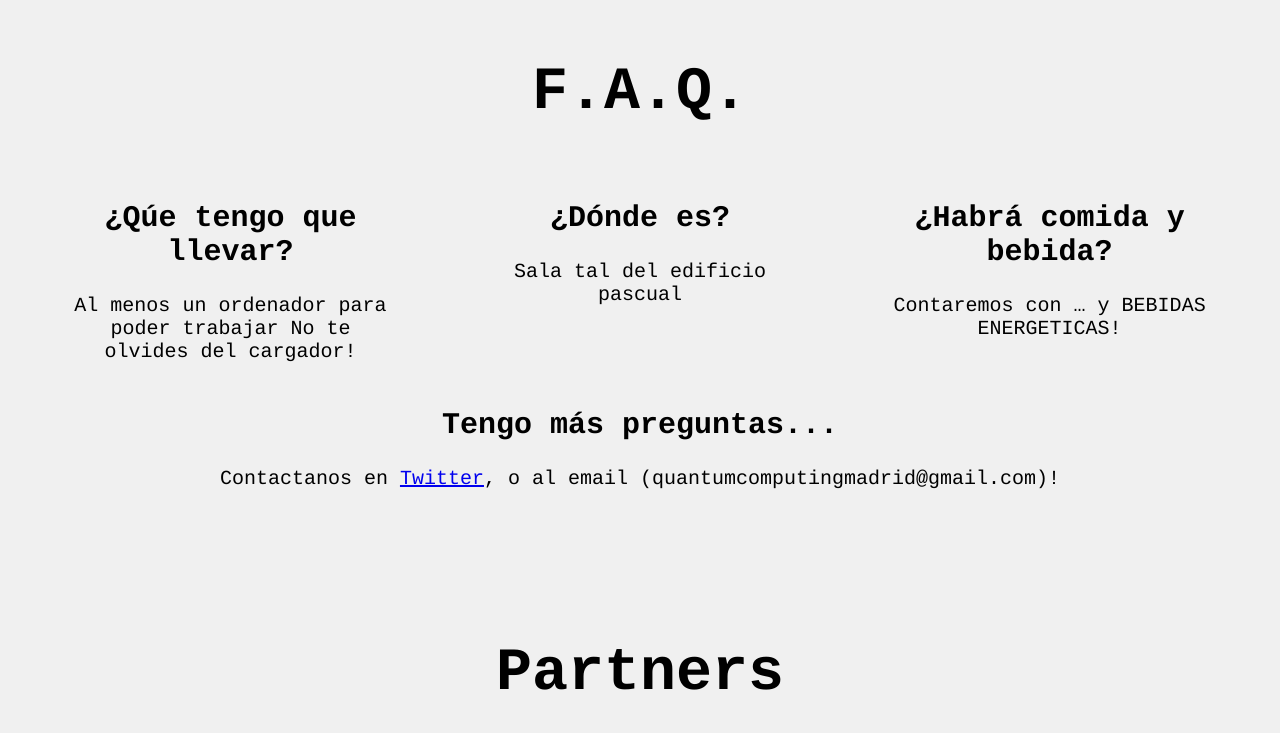
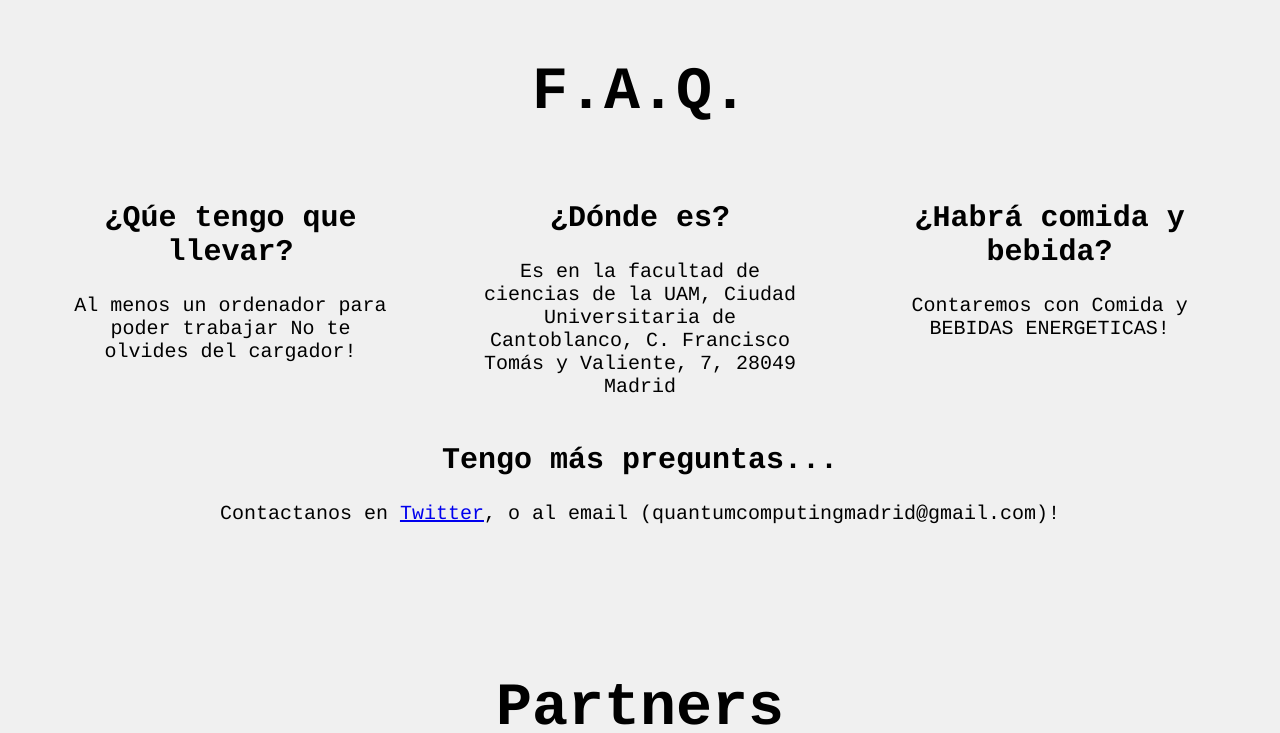
Before and after one commit to Morcu/morcu.github.io, a Jekyll site: the page built from index.html, in a window 1280 px wide and 900 px high, scrolled down 2016 px, cut to the strip 0-733 px from the top of the window. Built offline with Jekyll 4.4.1, drawn with Linux system fonts in a browser that asks for light colours; some of the changed text lies outside the part shown.

Commit message:
more updates

```diff
--- a/_data/faq.yml
+++ b/_data/faq.yml
@@ -12,8 +12,8 @@
 
 - q: ¿Dónde es?
   a: |-
-        Sala tal del edificio pascual
+        Es en la facultad de ciencias de la UAM, Ciudad Universitaria de Cantoblanco, C. Francisco Tomás y Valiente, 7, 28049 Madrid
 
 - q: ¿Habrá comida y bebida?
   a: |-
-        Contaremos con ... y BEBIDAS ENERGETICAS!
+        Contaremos con Comida y BEBIDAS ENERGETICAS!
--- a/_data/info.yml
+++ b/_data/info.yml
@@ -5,7 +5,7 @@ name: Hackathon Cuántico Madrid
 date: 22, 23 y 24 de Octubre
 
 # Event location
-location: ETS Ingenieros de Telecomunicación Campus Moncloa – Ciudad Universitaria
+location: Facultad de ciencias de la UAM
 
 
 # Event description; short is for e.g. Facebook shared links, long appears on the home page.
--- a/_data/organizers.yml
+++ b/_data/organizers.yml
@@ -19,3 +19,7 @@ people:
   - first: Esperanza
     last: Cuenca
     link: http://example.org
+
+  - first: Pablo
+    last: Bastante
+    link: http://example.org
```
Also changed, not shown: images/logo.svg, images/people/Pablo Bastante.jpg (added).
